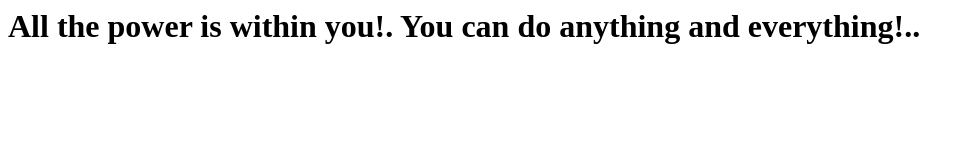
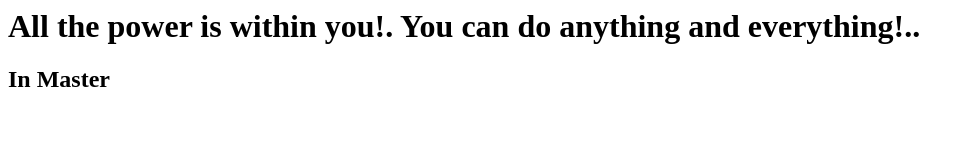
Before and after one commit to VeerendraVaitla0910/firstgitrepo, a plain HTML site: page index.html in a window 1280 px wide. Shown: the whole page, without its empty margins (0-974 px from the left). Drawn offline with Linux system fonts and the light colour scheme.

Commit message:
Master Header

```diff
--- a/index.html
+++ b/index.html
@@ -1,7 +1,7 @@
 <html>
 	<body>
 		<h1> All the power is within you!. You can do anything and everything!.. </h1>
-
+                <h2> In Master <h2>
 	</body>
 
 </html>
```
